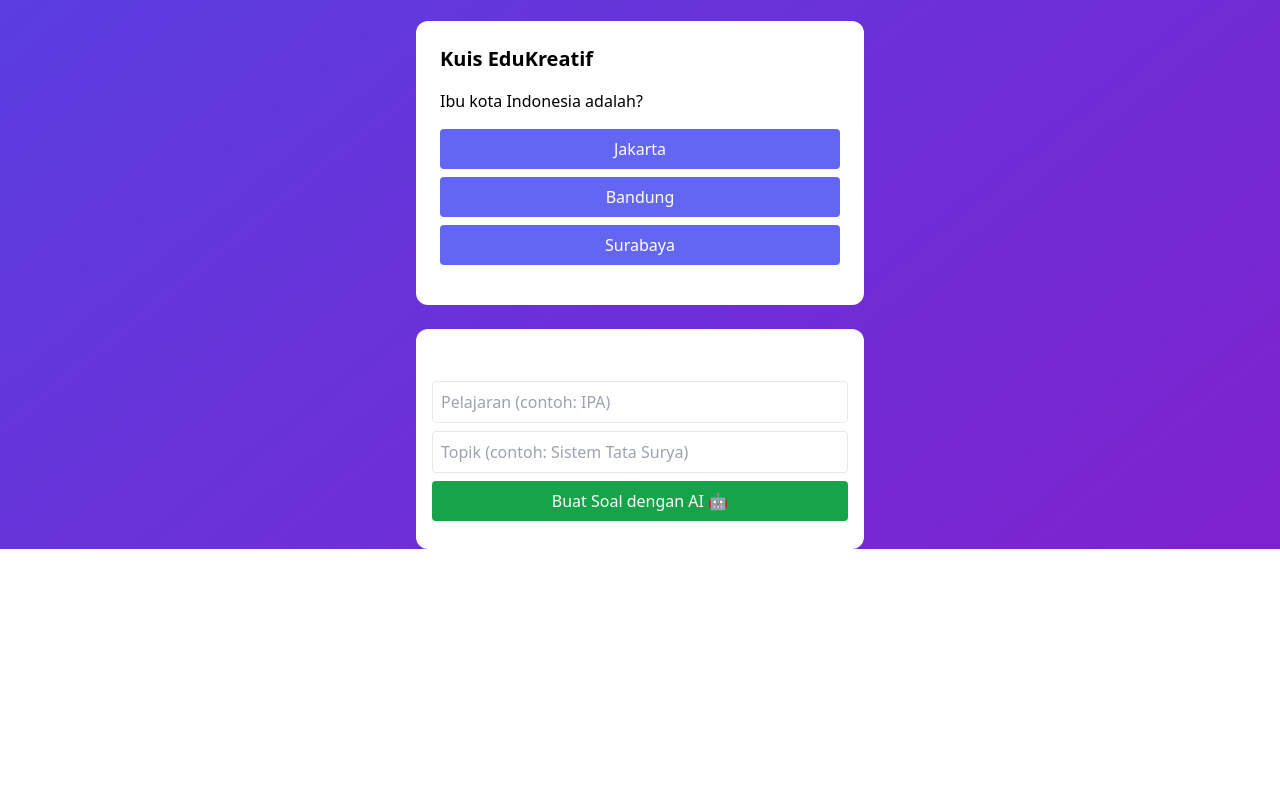
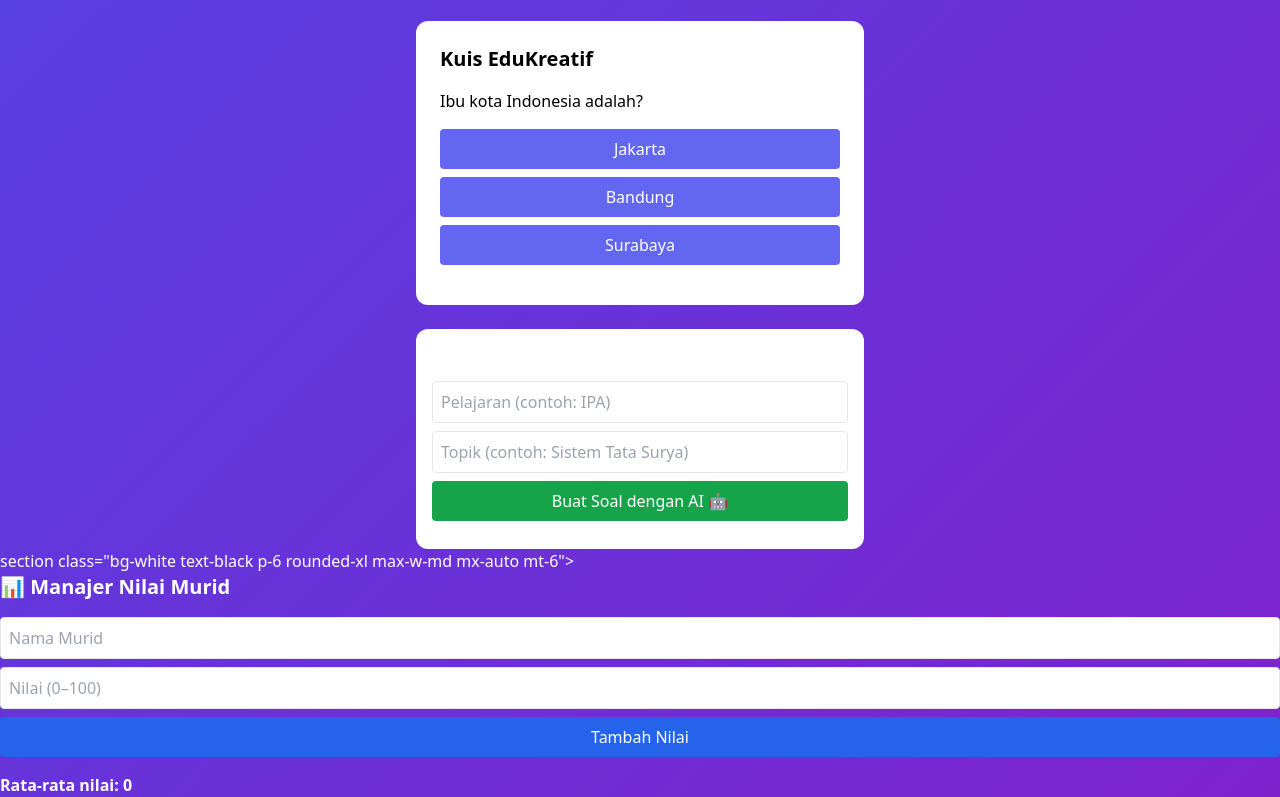
Before and after one commit to muhammadhardiansah509-lab/Edukreatif, a plain HTML site: page Index.html in a window 1280 px wide. Shown: the part 499-1296 px from the top of the page. Before the commit the page ends 1048 px from the top, so only its background shows below. Drawn offline with nearby package versions, Linux system fonts and the light colour scheme.

Commit message:
Add student score manager functionality

```diff
--- a/Index.html
+++ b/Index.html
@@ -59,7 +59,26 @@
 
   <pre id="aiResult" class="text-sm mt-3 whitespace-pre-wrap"></pre>
   </section>
+    section class="bg-white text-black p-6 rounded-xl max-w-md mx-auto mt-6">
+  <h2 class="text-xl font-bold mb-4">📊 Manajer Nilai Murid</h2>
 
+  <input id="namaMurid"
+    placeholder="Nama Murid"
+    class="w-full border p-2 mb-2 rounded" />
+
+  <input id="nilaiMurid" type="number"
+    placeholder="Nilai (0–100)"
+    class="w-full border p-2 mb-2 rounded" />
+
+  <button onclick="tambahNilai()"
+    class="w-full bg-blue-600 text-white p-2 rounded">
+    Tambah Nilai
+  </button>
+
+  <ul id="daftarNilai" class="mt-4 space-y-2 text-sm"></ul>
+
+  <p id="rataRata" class="mt-4 font-bold"></p>
+  </section>
 <script>
   let questions = [
     {
@@ -114,6 +133,49 @@
   }
 
   loadQuestion();
+let nilaiMurid = JSON.parse(localStorage.getItem("nilaiMurid")) || [];
+
+function tambahNilai() {
+  const nama = document.getElementById("namaMurid").value;
+  const nilai = parseInt(document.getElementById("nilaiMurid").value);
+
+  if (!nama || isNaN(nilai)) {
+    alert("Isi nama dan nilai dengan benar");
+    return;
+  }
+
+  nilaiMurid.push({ nama, nilai });
+  localStorage.setItem("nilaiMurid", JSON.stringify(nilaiMurid));
+
+  document.getElementById("namaMurid").value = "";
+  document.getElementById("nilaiMurid").value = "";
+
+  tampilkanNilai();
+}
+
+function tampilkanNilai() {
+  const list = document.getElementById("daftarNilai");
+  list.innerHTML = "";
+
+  let total = 0;
+
+  nilaiMurid.forEach((item) => {
+    total += item.nilai;
+
+    const li = document.createElement("li");
+    li.textContent = `${item.nama} — ${item.nilai}`;
+    list.appendChild(li);
+  });
+
+  const rata = nilaiMurid.length
+    ? (total / nilaiMurid.length).toFixed(2)
+    : 0;
+
+  document.getElementById("rataRata").innerText =
+    "Rata-rata nilai: " + rata;
+}
+
+tampilkanNilai();
 </script>
 
 </body>
```
